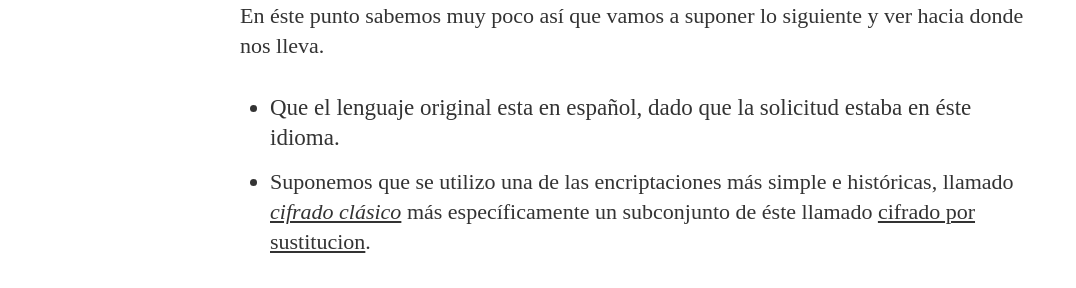
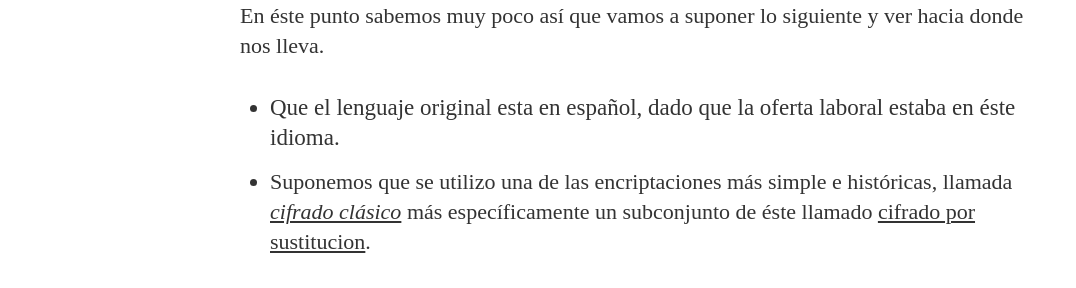
Before and after one commit to nahuelbrandan/nahuelbrandan.github.io, a Jekyll site: the page built from _posts/2019-01-04-como-desencriptar-un-texto-usando-analisis-de-frecuencia.md, in a window 1280 px wide and 1400 px high, scrolled down 1497 px. Shown: the part 165-453 px from the top of the window, without its empty margins (0-1076 px from the left). Built offline with Jekyll 4.4.1, drawn with Linux system fonts in a browser that asks for light colours; nearby versions of some CDN libraries; some web fonts are replaced; some of the changed text lies outside the part shown.

Commit message:
actualizacion del sitemap. Pequeñas modificaciones en los ultimos dos posts

```diff
--- a/_layouts/post.html
+++ b/_layouts/post.html
@@ -7,36 +7,13 @@
     {% include header.html %}
     <main class="content" role="main">
       <article class="post">
-        {% if page.image %}
-        <div class="article-image">
-          <div class="post-image-image" style="background-image: url({% if page.image %}{{ page.image | prepend: site.baseurl }}{% endif %})">
-            Article Image
-          </div>
-          <div class="post-image-image2" style="background-image: url({% if page.image2 %}{{ page.image2 | prepend: site.baseurl }}{% endif %})">
-            Article Image
-          </div>
-          <div class="post-meta">
-            <h1 class="post-title">{{ page.title }}</h1>
-            <div class="cf post-meta-text">
-              <div class="author-image" style="background-image: url({{ site.author_image | prepend: site.baseurl }})">Blog Logo</div>
-              <h4 class="author-name" itemprop="author" itemscope itemtype="http://schema.org/Person">{{ site.author }}</h4>
-              on
-              <time datetime="{{ page.date | date: "%F %R" }}">{{ page.date | date_to_string }}</time>
-              <!-- , tagged on {{#foreach tags}}<span class="post-tag-{{slug}}">{{#if @first}}{{else}}, {{/if}}<a href="/tag/{{slug}}">{{name}}</a></span>{{/foreach}} -->
-            </div>
-            <div style="text-align:center">
-              <a href="#topofpage" class="topofpage"><i class="fa fa-angle-down"></i></a>
-            </div>
-          </div>
-        </div>
-        {% else %}
+
+
         <div class="noarticleimage">
           <div class="post-meta">
             <h1 class="post-title">{{ page.title }}</h1>
             <div class="cf post-meta-text">
-              <div class="author-image" style="background-image: url({{ site.author_image | prepend: site.baseurl }})">Blog Logo</div>
               <h4 class="author-name" itemprop="author" itemscope itemtype="http://schema.org/Person">{{ page.author }}</h4>
-              on
               <time datetime="{{ page.date | date_to_xmlschema }}">{{ page.date | date_to_string }}</time>
               <!-- , tagged on {{#foreach tags}}<span class="post-tag-{{slug}}">{{#if @first}}{{else}}, {{/if}}<a href="/tag/{{slug}}">{{name}}</a></span>{{/foreach}} -->
             </div>
@@ -45,7 +22,8 @@
         <br>
         <br>
         <br>
-        {% endif %}
+
+
         <section class="post-content">
           <div class="post-reading">
             <span class="post-reading-time"></span> read
--- a/_posts/2019-01-04-como-desencriptar-un-texto-usando-analisis-de-frecuencia.md
+++ b/_posts/2019-01-04-como-desencriptar-un-texto-usando-analisis-de-frecuencia.md
@@ -28,8 +28,8 @@ Así que pensé que sería algo interesante para hacer, me arremangue la camisa
 
 En éste punto sabemos muy poco así que vamos a suponer lo siguiente y ver hacia donde nos lleva.
 
-*   Que el lenguaje original esta en español, dado que la solicitud estaba en éste idioma.
-*   Suponemos que se utilizo una de las encriptaciones más simple e históricas, llamado [*cifrado clásico*](https://es.wikipedia.org/wiki/Cifrado_cl%C3%A1sico) más específicamente un subconjunto de éste llamado [cifrado por sustitucion](https://es.wikipedia.org/wiki/Cifrado_por_sustituci%C3%B3n).
+*   Que el lenguaje original esta en español, dado que la oferta laboral estaba en éste idioma.
+*   Suponemos que se utilizo una de las encriptaciones más simple e históricas, llamada [*cifrado clásico*](https://es.wikipedia.org/wiki/Cifrado_cl%C3%A1sico) más específicamente un subconjunto de éste llamado [cifrado por sustitucion](https://es.wikipedia.org/wiki/Cifrado_por_sustituci%C3%B3n).
 
     En un cifrado por sustitución, las letras (o grupos de letras) son sistemáticamente reemplazadas en el mensaje por otras letras (o grupos de letras).
 
```
Also changed, not shown: other parts of _posts/2019-01-04-como-desencriptar-un-texto-usando-analisis-de-frecuencia.md (+6 -2 lines), _posts/2019-01-03-zcash-y-su-ceremonia-para-definir-una-contraseña.md (+0 -8 lines), sitemap.xml (+17 -7 lines).
